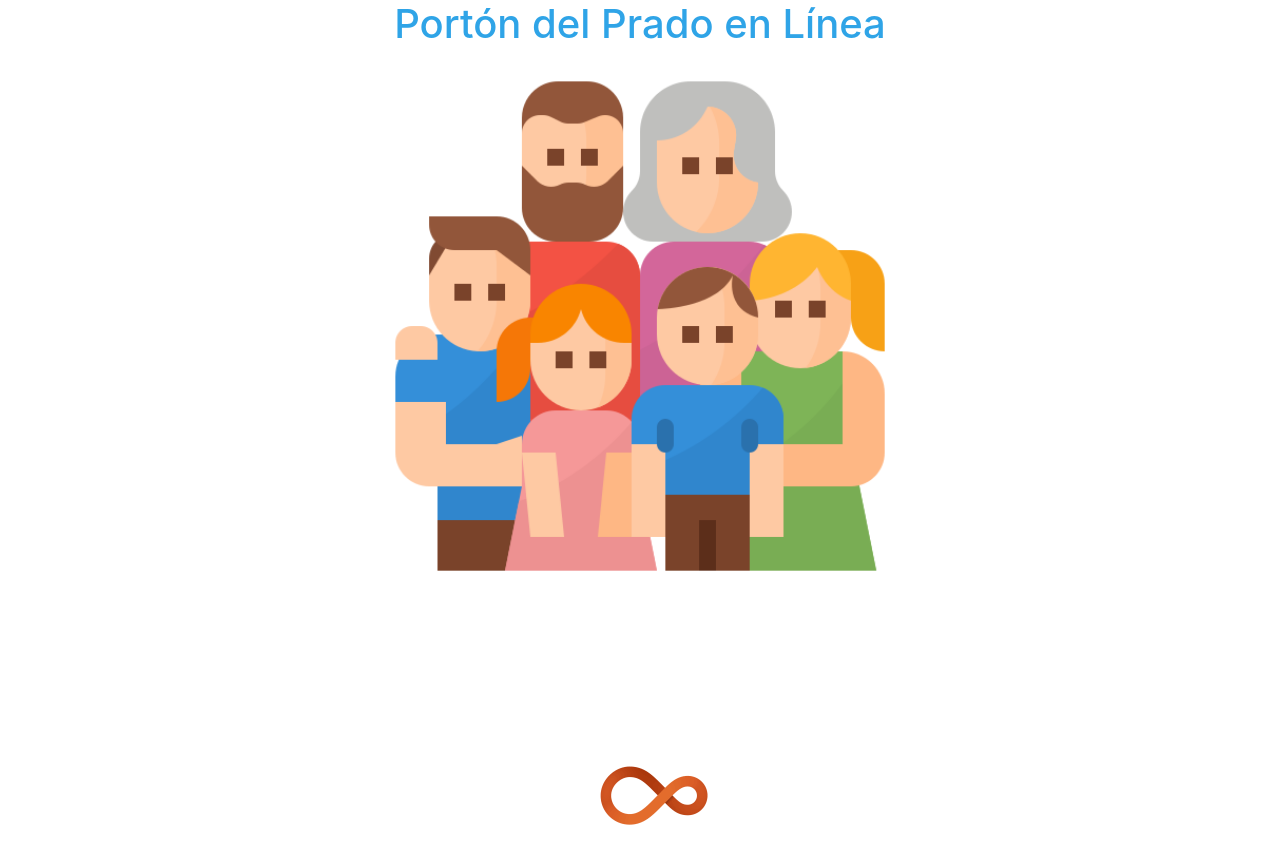
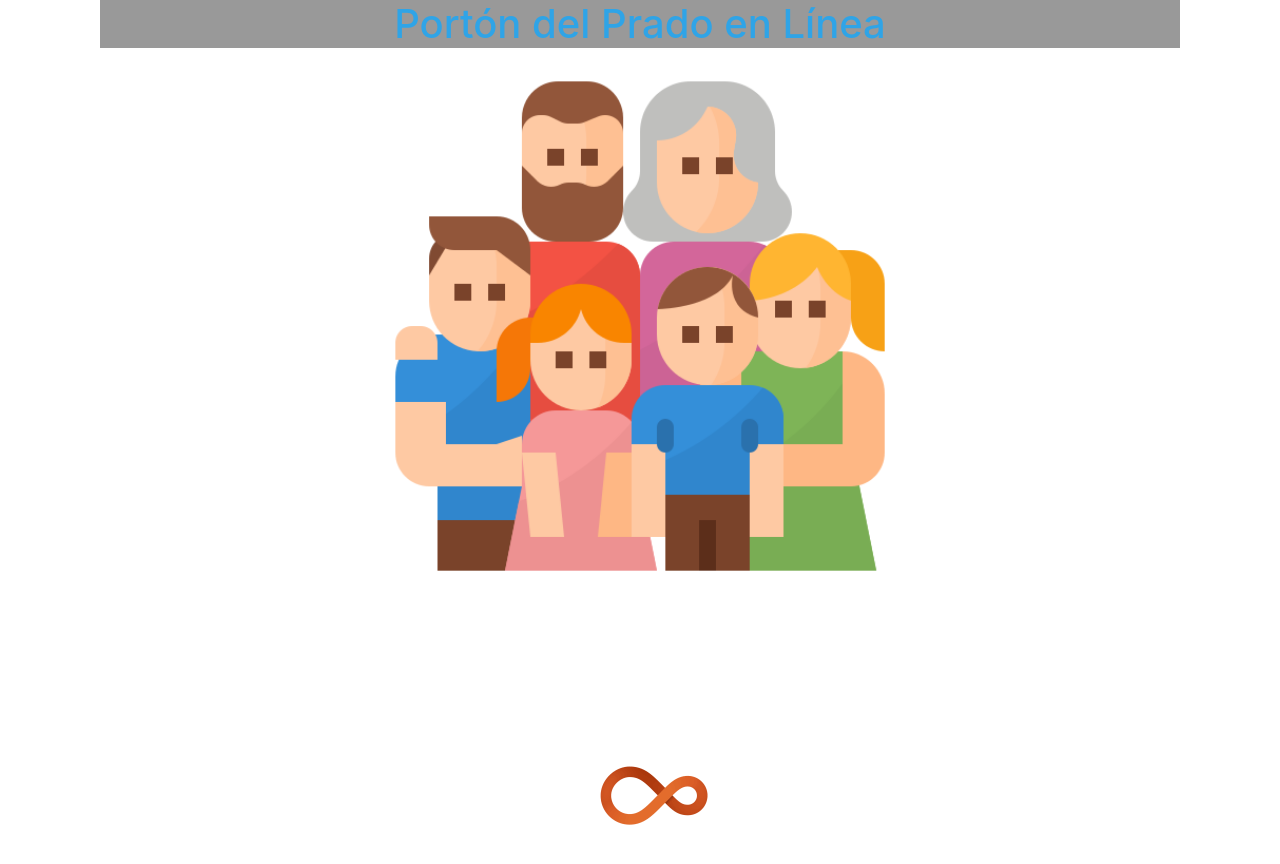
Before and after one commit to lchaconc/Conectados-app, a React (Create React App) app: page / in a window 1280 px wide. Shown: the top 864 px of the page. Built offline with nearby package versions, Linux system fonts and the light colour scheme; no server answers.

Commit message:
Update master.css

```diff
--- a/src/css/master.css
+++ b/src/css/master.css
@@ -3,7 +3,14 @@ body {
 }
 
 .jumbotron {
-    background-color: #cdd8e3;
+    background-position: center center;
+    background-repeat: no-repeat;
+    background-size: cover;
+    background-image: url(https://mundologan.xyz/porton-prado/server/assets/img/fotos/foto1.jpeg);
+}
+
+h1 {
+  background-color: rgb(0,0,0,0.4);
 }
 
 .img-splash {
```
